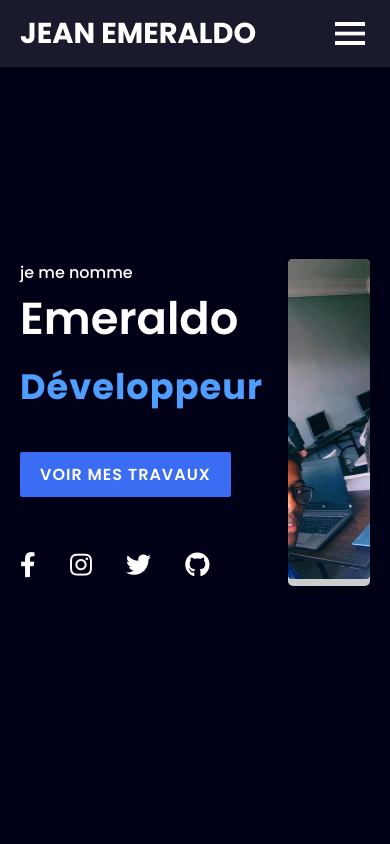
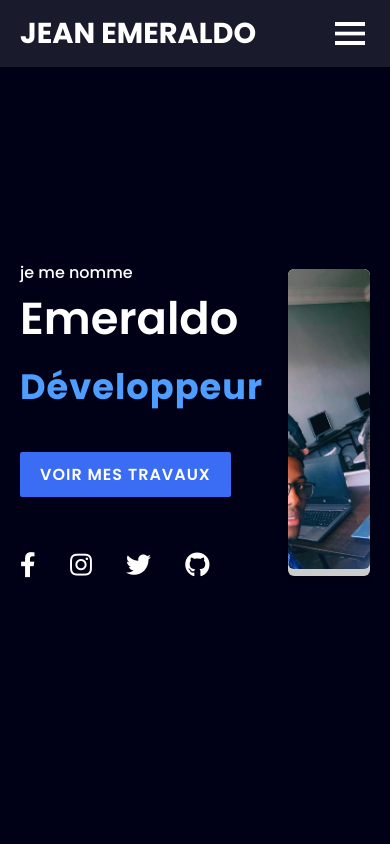
Before and after one commit to Jean-emeraldo/Portfolio, a website: page index.html in a window 390 px wide. Shown: the top 844 px of the page. Drawn offline with nearby package versions, Linux system fonts and the light colour scheme.

Commit message:
reparation3.0 du css

```diff
--- a/style.css
+++ b/style.css
@@ -78,58 +78,71 @@ section{
 }
 .main .zao {
     position: relative;
-    margin: 1.5rem auto;
-    width: 80%; /* Réduction supplémentaire */
-    max-width: 320px; /* Nouvelle largeur max */
+    margin: 1rem auto;
+    width: 85%;
+    max-width: 300px;
     height: auto;
-    min-height: 380px; /* Réduction de la hauteur */
+    min-height: 340px;
     background-color: #ccc;
-    border-radius: 6px; /* Radius plus petit */
-    box-shadow: 0 3px 8px rgba(0, 0, 0, 0.1); /* Ombre plus subtile */
+    border-radius: 6px;
+    box-shadow: 0 2px 6px rgba(0, 0, 0, 0.1);
     overflow: hidden;
 }
 
 .zao img {
     width: 100%;
     height: 100%;
-    min-height: 380px; /* Ajustement correspondant */
+    min-height: 340px;
     object-fit: cover;
     object-position: center;
-    border-radius: 6px; /* Harmonisation du radius */
-    transition: transform 0.25s ease-in-out; /* Transition plus rapide */
+    border-radius: 6px;
+    transition: transform 0.25s ease-in-out;
 }
 
 .zao img:hover {
-    transform: scale(1.03); /* Effet hover plus discret */
+    transform: scale(1.03);
 }
 
+/* Pour écrans moyens */
 @media (max-width: 768px) {
     .main .zao {
-        width: 85%;
+        width: 90%;
         max-width: 280px;
-        min-height: 340px; /* Réduction mobile */
-    }
-
-    .zao img {
-        min-height: 340px;
-        border-radius: 5px; /* Radius mobile réduit */
-    }
-}
-
-@media (max-width: 480px) {
-    .main .zao {
-        width: 90%;
-        max-width: 260px;
-        min-height: 320px; /* Dernière réduction */
-        border-radius: 5px;
+        min-height: 320px;
     }
 
     .zao img {
         min-height: 320px;
-        border-radius: 4px; /* Radius minimal */
     }
 }
 
+/* Pour smartphones standard */
+@media (max-width: 480px) {
+    .main .zao {
+        width: 95%;
+        max-width: 260px;
+        min-height: 300px;
+    }
+
+    .zao img {
+        min-height: 300px;
+    }
+}
+
+/* Spécifique pour 350px */
+@media (max-width: 350px) {
+    .main .zao {
+        width: 97%;
+        max-width: 240px;
+        min-height: 280px;
+        border-radius: 4px;
+    }
+
+    .zao img {
+        min-height: 280px;
+        border-radius: 4px;
+    }
+}
 
 .main .content{
     max-width: 800px;
```
